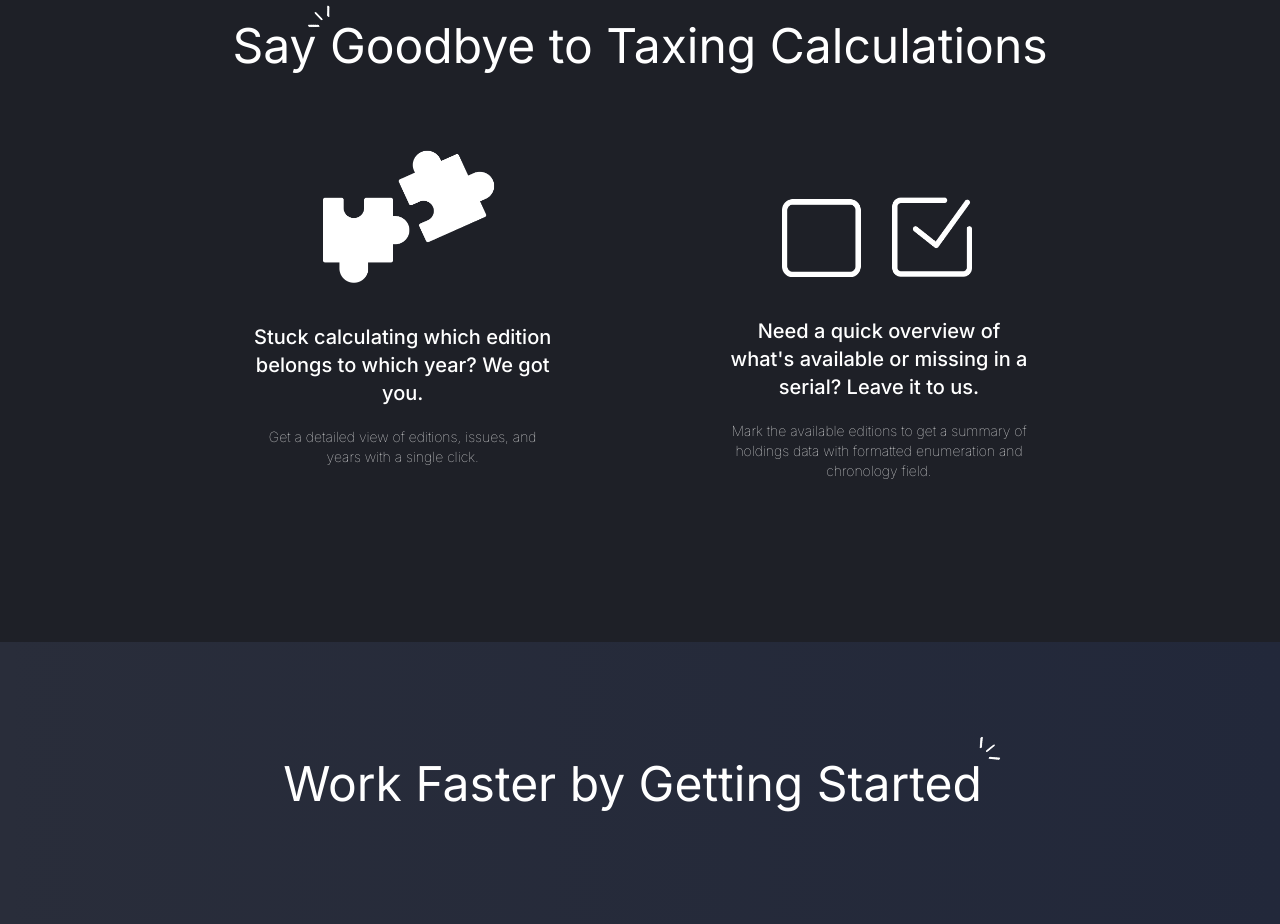
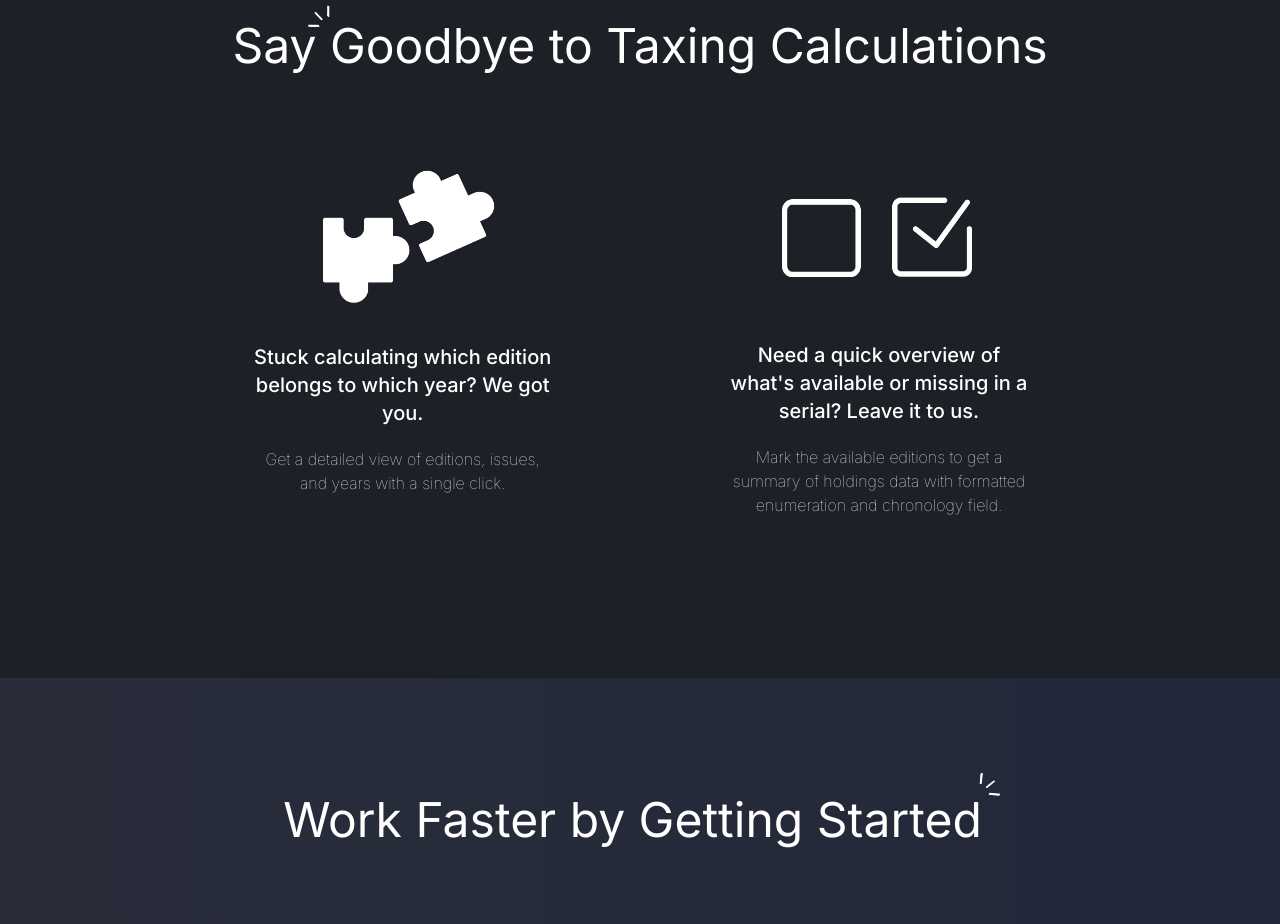
Before and after one commit to jjose14-Jacob-Jose/getSummaryHoldings, a Next.js app: page / in a window 1280 px wide. Shown: the part 860-1784 px from the top of the page. Built offline with nearby package versions, Linux system fonts and the light colour scheme.

Commit message:
hover boxes minor changes

```diff
--- a/src/components/Home.jsx
+++ b/src/components/Home.jsx
@@ -73,11 +73,11 @@ export default function Home() {
           </div>
 
           <div className="flex mx-auto justify-center space-x-20 mt-10">
-            <div className="w-1/3 hover:bg-[#292D3A] hover:shadow-2xl space-y-10 border border-[#1E2027]  rounded-2xl p-4 ">
+            <div className="w-1/3 hover:bg-[#292D3A] hover:shadow-2xl space-y-10 border border-[#1E2027]  rounded-2xl p-4">
               <div className="flex mx-auto justify-center">
                 <img
                   src="/puzzle_image.png"
-                  className="w-[180px] h-[150px] -mr-5"
+                  className="w-[180px] h-[150px] -mr-5 mt-5"
                 />
               </div>
               <div className="text-center  mx-auto justify-center w-[300px]">
@@ -85,7 +85,7 @@ export default function Home() {
                   Stuck calculating which edition belongs to which year? We got
                   you.
                 </h3>
-                <p className={`${styles.paraThree}`}>
+                <p className="-mb-5">
                   Get a detailed view of editions, issues, and years with a
                   single click.
                 </p>
@@ -93,18 +93,18 @@ export default function Home() {
             </div>
 
             <div className="w-1/3 hover:bg-[#292D3A]  hover:shadow-2xl space-y-10 border border-[#1E2027] rounded-2xl p-12">
-              <div className="flex mx-auto justify-center mt-8 ">
+              <div className="flex mx-auto justify-center mt-8">
                 <img
                   src="/checkboxes_image.png"
-                  className="w-[190px] h-[80px]"
+                  className="w-[190px] h-[80px] mb-6"
                 />
               </div>
               <div className="text-center  mx-auto justify-center w-[300px]">
-                <h3 className={`${styles.paraOne} mb-5`}>
+                <h3 className={`${styles.paraOne} mb-5 `}>
                   Need a quick overview of what's available or missing in a
                   serial? Leave it to us.
                 </h3>
-                <p className={`${styles.paraThree}`}>
+                <p>
                   Mark the available editions to get a summary of holdings data
                   with formatted enumeration and chronology field.
                 </p>
```
